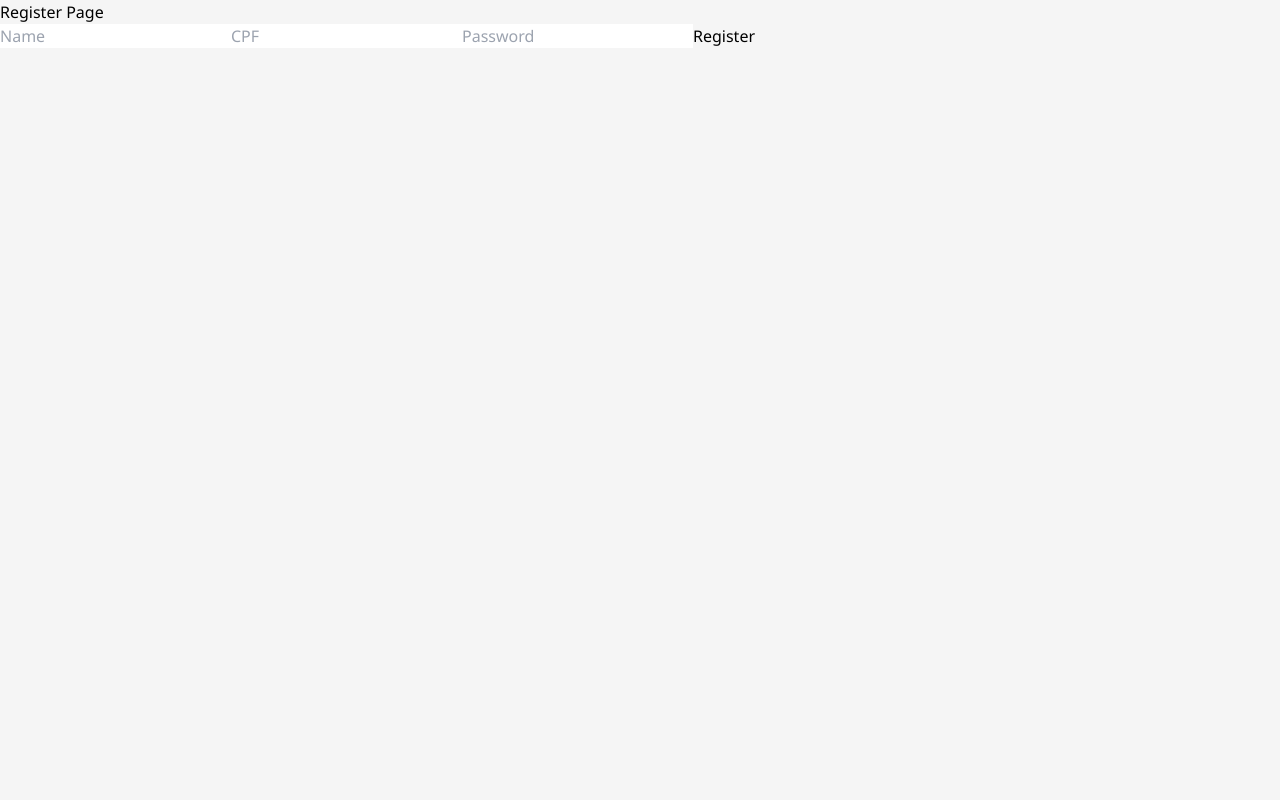
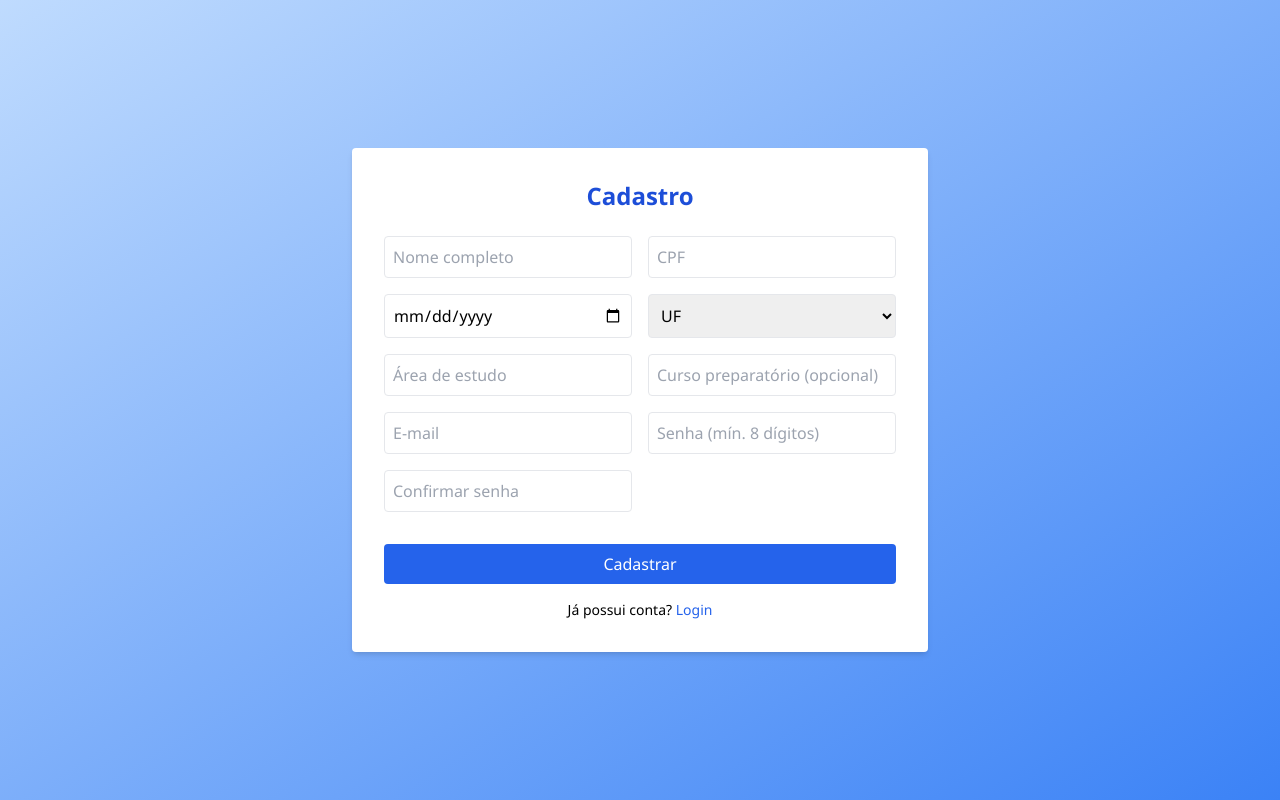
Before and after one commit to pgeovanny/divi, a Next.js app in the folder frontend/: page /register in a window 1280 px wide. Built offline with nearby package versions, Linux system fonts and the light colour scheme.

Commit message:
Update register.js

```diff
--- a/frontend/pages/register.js
+++ b/frontend/pages/register.js
@@ -1,47 +1,57 @@
-// Arquivo: frontend/pages/register.js
+// frontend/pages/register.js
 
 import React, { useState } from 'react';
 
-function RegisterPage() {
-    const [name, setName] = useState('');
-    const [cpf, setCPF] = useState('');
-    const [password, setPassword] = useState('');
+export default function RegisterPage() {
+  const [formData, setFormData] = useState({
+    nome: '',
+    cpf: '',
+    nascimento: '',
+    estado: '',
+    area: '',
+    curso: '',
+    email: '',
+    senha: '',
+    confirmSenha: '',
+  });
 
-    const handleRegister = (e) => {
+  const handleChange = (e) => {
+    setFormData({ ...formData, [e.target.name]: e.target.value });
+  };
+
+  const handleSubmit = (e) => {
     e.preventDefault();
-        // Lógica de cadastro aqui
-        console.log('Name:', name, 'CPF:', cpf, 'Password:', password);
+    // Enviar dados para API
+    console.log('Cadastro enviado:', formData);
   };
 
   return (
-        <div>
-            <h1>Register Page</h1>
-            <form onSubmit={handleRegister}>
-                <input
-                    type="text"
-                    value={name}
-                    onChange={(e) => setName(e.target.value)}
-                    placeholder="Name"
-                    required
-                />
-                <input
-                    type="text"
-                    value={cpf}
-                    onChange={(e) => setCPF(e.target.value)}
-                    placeholder="CPF"
-                    required
-                />
-                <input
-                    type="password"
-                    value={password}
-                    onChange={(e) => setPassword(e.target.value)}
-                    placeholder="Password"
-                    required
-                />
-                <button type="submit">Register</button>
+    <div className="flex items-center justify-center min-h-screen bg-gradient-to-br from-blue-200 to-blue-500 p-4">
+      <div className="bg-white p-8 rounded shadow-md w-full max-w-xl">
+        <h1 className="text-2xl font-bold mb-6 text-center text-blue-700">Cadastro</h1>
+        <form onSubmit={handleSubmit} className="grid grid-cols-1 md:grid-cols-2 gap-4">
+          <input type="text" name="nome" placeholder="Nome completo" value={formData.nome} onChange={handleChange} className="border p-2 rounded" required />
+          <input type="text" name="cpf" placeholder="CPF" value={formData.cpf} onChange={handleChange} className="border p-2 rounded" required />
+
+          <input type="date" name="nascimento" placeholder="Data de nascimento" value={formData.nascimento} onChange={handleChange} className="border p-2 rounded" required />
+          <select name="estado" value={formData.estado} onChange={handleChange} className="border p-2 rounded" required>
+            <option value="">UF</option>
+            {['AC','AL','AP','AM','BA','CE','DF','ES','GO','MA','MT','MS','MG','PA','PB','PR','PE','PI','RJ','RN','RS','RO','RR','SC','SP','SE','TO'].map(uf => (
+              <option key={uf} value={uf}>{uf}</option>
+            ))}
+          </select>
+
+          <input type="text" name="area" placeholder="Área de estudo" value={formData.area} onChange={handleChange} className="border p-2 rounded" />
+          <input type="text" name="curso" placeholder="Curso preparatório (opcional)" value={formData.curso} onChange={handleChange} className="border p-2 rounded" />
+
+          <input type="email" name="email" placeholder="E-mail" value={formData.email} onChange={handleChange} className="border p-2 rounded" required />
+          <input type="password" name="senha" placeholder="Senha (mín. 8 dígitos)" value={formData.senha} onChange={handleChange} className="border p-2 rounded" required />
+          <input type="password" name="confirmSenha" placeholder="Confirmar senha" value={formData.confirmSenha} onChange={handleChange} className="border p-2 rounded" required />
+
+          <button type="submit" className="bg-blue-600 text-white p-2 rounded hover:bg-blue-700 col-span-full mt-4">Cadastrar</button>
         </form>
+        <p className="text-sm text-center mt-4">Já possui conta? <a href="/login" className="text-blue-600 hover:underline">Login</a></p>
+      </div>
     </div>
   );
 }
-
-export default RegisterPage;
```
Lines whose indentation alone changed are shown as unchanged.
